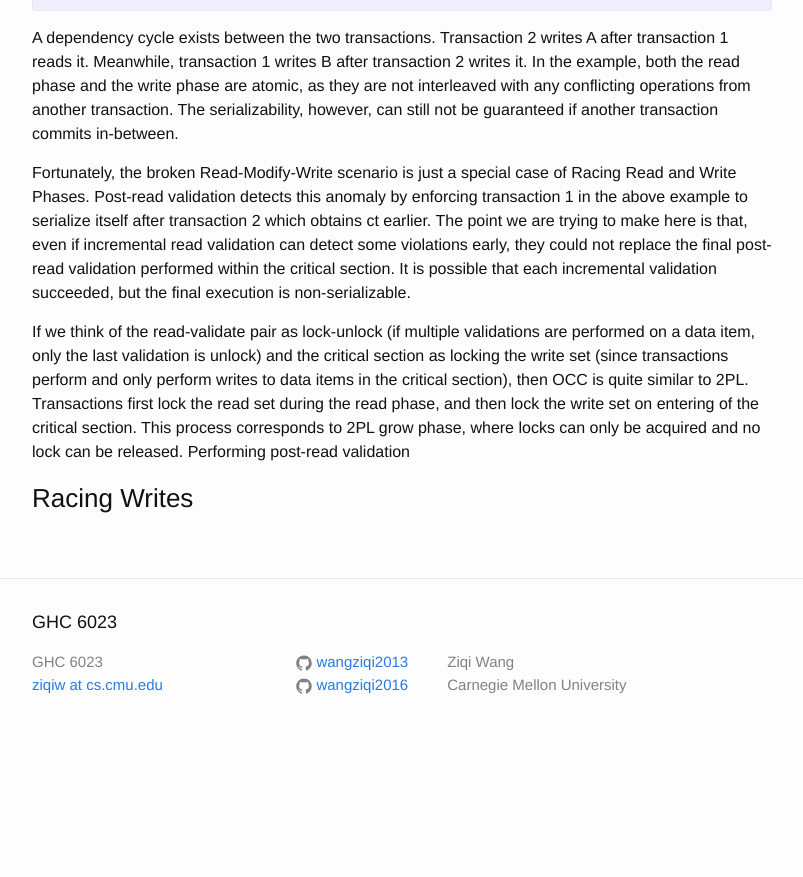
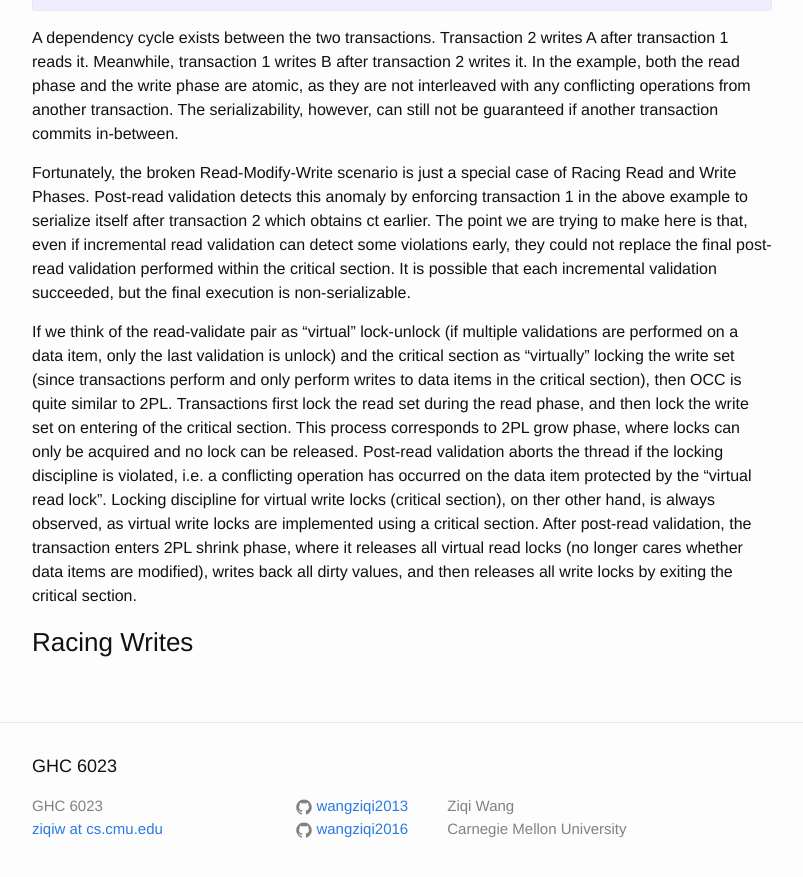
Before and after one commit to wangziqi2013/wangziqi2013.github.io, a Jekyll site: the page built from _posts/2018-03-21-Analyzing-OCC-Anomalies-and-Solutions.markdown, in a window 1280 px wide and 900 px high, scrolled down 5994 px. Shown: the top 877 px of the window, without its empty margins (238-1041 px from the left). Built offline with Jekyll 4.4.1, drawn with Linux system fonts in a browser that asks for light colours; before the commit the page ends 6750 px from its top, so only the background shows below that.

Commit message:
Finish OCC and 2PL

```diff
--- a/_posts/2018-03-21-Analyzing-OCC-Anomalies-and-Solutions.markdown
+++ b/_posts/2018-03-21-Analyzing-OCC-Anomalies-and-Solutions.markdown
@@ -263,12 +263,17 @@ read validation can detect some violations early, they could not replace the fin
 performed within the critical section. It is possible that each incremental validation succeeded, but the final
 execution is non-serializable.
 
-If we think of the read-validate pair as lock-unlock (if multiple validations are performed on
-a data item, only the last validation is unlock) and the critical section as locking the write set (since
+If we think of the read-validate pair as "virtual" lock-unlock (if multiple validations are performed on
+a data item, only the last validation is unlock) and the critical section as "virtually" locking the write set (since
 transactions perform and only perform writes to data items in the critical section), then OCC
 is quite similar to 2PL. Transactions first lock the read set during the read phase, and then
 lock the write set on entering of the critical section. This process corresponds to 2PL grow phase, where
-locks can only be acquired and no lock can be released. Performing post-read validation
+locks can only be acquired and no lock can be released. Post-read validation aborts the thread
+if the locking discipline is violated, i.e. a conflicting operation has occurred on the data item protected
+by the "virtual read lock". Locking discipline for virtual write locks (critical section), on ther other hand,
+is always observed, as virtual write locks are implemented using a critical section. After post-read validation,
+the transaction enters 2PL shrink phase, where it releases all virtual read locks (no longer cares whether data
+items are modified), writes back all dirty values, and then releases all write locks by exiting the critical section.
 
 
 ### Racing Writes
```
